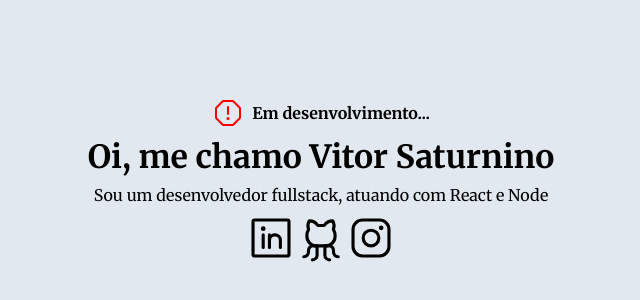
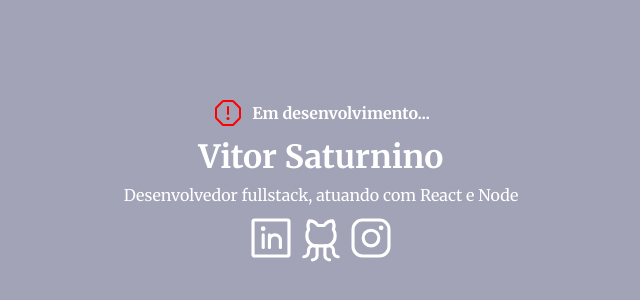
Before and after one commit to vitorsat/Portifolio, a React (Vite) app: page / in a window 1280 px wide. Shown: the part 218-518 px from the top of the page, without its empty margins (319-959 px from the left). Built offline with nearby package versions, Linux system fonts and the light colour scheme.

Commit message:
fix: wrong commits

```diff
--- a/src/App.css
+++ b/src/App.css
@@ -8,8 +8,9 @@
 
 body {
   background-color: #e2e8f0;
-    color: black;
+  color: white;
   -webkit-font-smoothing: antialiased;
+
 }
 
 body, input, button, textarea {
@@ -27,3 +28,45 @@
   cursor: pointer;
   color: #4a5568;
 }
+
+.myVideo {
+  width: 100%;
+  height: 100%;
+  position: absolute;
+  right: 0;
+  bottom: 0;
+  z-index: -1;
+}
+
+@media (min-aspect-ratio: 16/9) {
+  .myVideo {
+    width: 100%;
+    height: auto;
+  }
+}
+
+@media (max-aspect-ratio: 16/9) {
+  .myVideo {
+    width: auto;
+    height: 100%;
+  }
+}
+
+footer {
+  text-align: center;
+  position: fixed;
+  bottom: 20px;
+  color: #4a5568;
+  width: 100%;
+  font-size: 0.8rem;
+}
+
+a {
+  color: white;
+  text-decoration: none;
+}
+
+a:hover {
+  color: #4a5568;
+  text-decoration: underline;
+}
--- a/src/App.tsx
+++ b/src/App.tsx
@@ -1,21 +1,24 @@
 import { GithubLogo, InstagramLogo, LinkedinLogo, WarningOctagon } from "phosphor-react"
 import './App.css'
 import { Analytics } from '@vercel/analytics/react';
-
+// import video from './assets/video.mp4'
 
 function App() {
 
   return (
     <>
     <Analytics />
+    {/* <video src={video} autoPlay muted loop id="myVideo" className="myVideo" typeof="video/mp4"/> */}
     <main
       style={{
+        position: 'relative',
+        backgroundImage: 'linear-gradient(rgba(12,3,51,0.3), rgba(12,3,51,0.3)',
         display: 'flex',
         flexDirection: 'row',
         alignItems: 'center',
         justifyContent: 'center',
         height: '100vh',
-        width: '100vw',
+        width: '100%',
         textAlign: 'center',
         gap: '1rem'
       }}
@@ -25,7 +28,7 @@ function App() {
         flexDirection: 'column',
         alignItems: 'center',
         justifyContent: 'center',
-        gap: '0.5rem'
+        gap: '0.5rem',
       }}>
         <div style={{
           display: 'flex',
@@ -45,8 +48,8 @@ function App() {
         }}
         > Em desenvolvimento...</p>
         </div>
-      <h1>Oi, me chamo Vitor Saturnino</h1>
-      <p>Sou um desenvolvedor fullstack, atuando com React e Node</p>
+      <h1>Vitor Saturnino</h1>
+      <p>Desenvolvedor fullstack, atuando com React e Node</p>
       <div>
       <LinkedinLogo size={50} style={
         {cursor: 'pointer'}
@@ -67,6 +70,7 @@ function App() {
         () => window.open('https://www.instagram.com/_vitormiguell/')
       }/>
       </div>
+      {/* <footer>Video by <a href="https://www.youtube.com/@junaidusman4376" target="_blank">@junaidusman4376</a></footer> */}
       </div>
     </main>
     </>
```
Lines whose indentation alone changed are shown as unchanged.
